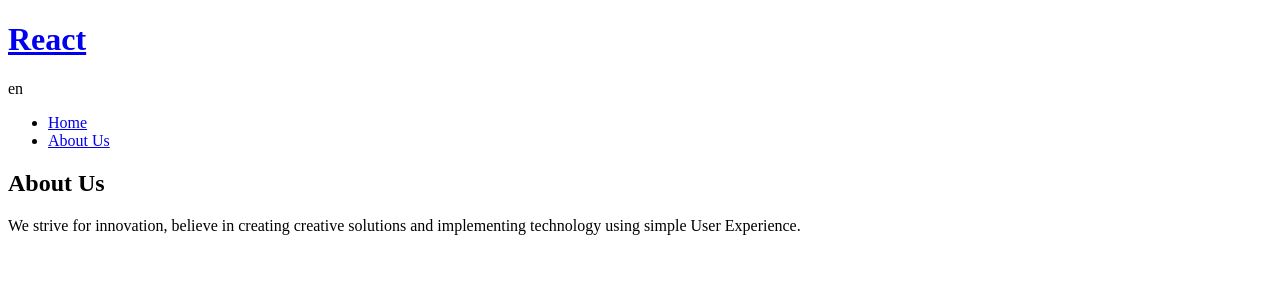
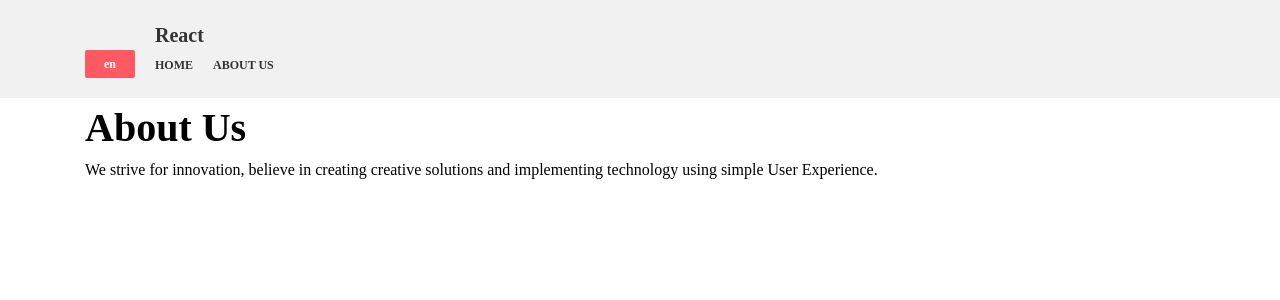
Before and after one commit to makhatadze/react-ts-lang, a React (Create React App) app: page /about in a window 1280 px wide. Shown: the top 300 px of the page. Built offline with nearby package versions, Linux system fonts and the light colour scheme.

Commit message:
Give styles.

```diff
--- a/src/App.scss
+++ b/src/App.scss
@@ -0,0 +1,215 @@
+$primary-color: #ff5964;
+$text-color: #333;
+$bg-color: #f1f1f1;
+$light-color: #fff;
+$dark-color: #000;
+
+
+html, body #root {
+  height: 100%;
+}
+
+.container {
+  max-width: 1140px;
+  margin: 0 auto;
+  padding: 0 15px;
+}
+
+* {
+  box-sizing: border-box;
+  margin: 0;
+}
+
+ul {
+  list-style: none;
+  padding: 0;
+}
+
+a {
+  text-decoration: none;
+}
+
+body {
+  font-size: 16px;
+  line-height: 1.5;
+}
+
+h1 {
+  font-size: 40px;
+  font-weight: 700;
+}
+
+.header {
+  background-color: $bg-color;
+  color: $text-color;
+  text-align: center;
+  padding: 20px 0;
+
+  &--fixed {
+    position: fixed;
+    top: 0;
+    left: 0;
+    width: 100%;
+    z-index: 100;
+  }
+
+  &--transparent {
+    background-color: rgba($bg-color, 0.9);
+  }
+
+  .container {
+    display: flex;
+    justify-content: space-between;
+    align-items: center;
+  }
+
+  &__brand {
+    h1 {
+      font-size: 20px;
+
+      a {
+        color: $text-color;
+      }
+    }
+  }
+
+  &__nav {
+    display: flex;
+    align-items: center;
+
+    &_lang {
+      position: relative;
+
+      .selected {
+        width: 50px;
+        background-color: $primary-color;
+        color: $light-color;
+        padding: 5px;
+        font-weight: 700;
+        font-size: 12px;
+        border-radius: 2px;
+        cursor: pointer;
+      }
+
+      .dropdown {
+        position: absolute;
+        top: calc(100% + 5px);
+        left: 0;
+        width: 100%;
+        background-color: $light-color;
+        border-radius: 2px;
+        padding: 5px 0;
+        box-shadow: 0 0 10px rgba($dark-color, 0.2);
+
+        li {
+          text-align: center;
+          font-size: 12px;
+          padding: 5px;
+          cursor: pointer;
+
+          &:hover {
+            color: $primary-color;
+          }
+        }
+      }
+    }
+
+    &_menu {
+      display: flex;
+      align-items: center;
+
+      li {
+        margin-left: 20px;
+
+        a {
+          font-weight: 700;
+          font-size: 12px;
+          text-transform: uppercase;
+          color: $text-color;
+
+          &:hover,
+          &:active {
+            color: $primary-color;
+          }
+        }
+      }
+    }
+  }
+
+
+  .intro {
+    height: 100%;
+    background-repeat: no-repeat;
+    background-size: cover;
+    position: relative;
+
+    &__overlay {
+      position: absolute;
+      top: 0;
+      left: 0;
+      width: 100%;
+      height: 100%;
+      background-color: rgba($dark-color,0.8);
+    }
+
+    &__body {
+      position: relative;
+      z-index: 1;
+      display: flex;
+      flex-direction: column;
+      align-items: center;
+      justify-content: center;
+      height: inherit;
+      color: $light-color;
+      padding: 70px 0;
+
+      h1 {
+        margin-bottom: 30px;
+      }
+
+      p {
+        max-width: 600px;
+        text-align: center;
+        font-size: 24px;
+      }
+    }
+  }
+
+  .about {
+    padding: 50px 0;
+    text-align: center;
+
+    h1 {
+      margin-bottom: 40px;
+    }
+
+    img {
+      max-width: 100%;
+      margin-bottom: 20px;
+    }
+
+    p {
+      max-width: 800px;
+      margin: 0 auto;
+    }
+  }
+
+  .page-404 {
+    height: 100%;
+
+    .container{
+      display: flex;
+      align-items: center;
+      justify-content: center;
+      flex-direction: column;
+      height: inherit;
+    }
+
+    p {
+
+      a {
+        color: $primary-color;
+      }
+    }
+  }
+}
```
